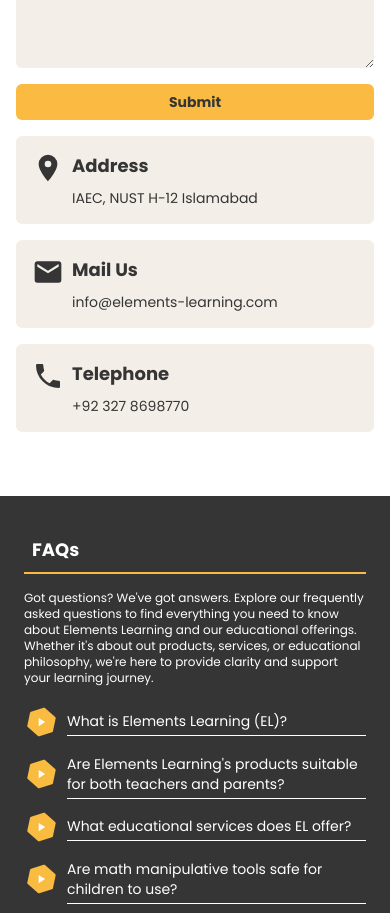
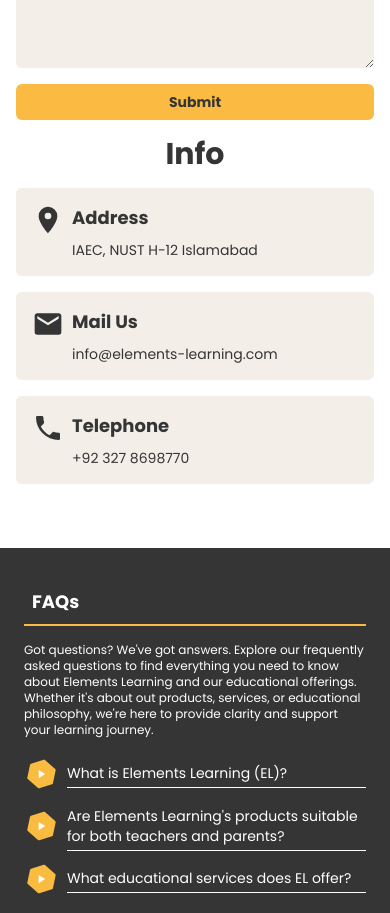
Before and after one commit to TahaShah141/elements-learning, a React (Vite) app: page /contact in a window 390 px wide. Shown: the part 1140-2053 px from the top of the page. Built offline with nearby package versions, Linux system fonts and the light colour scheme.

Commit message:
Add info heading to contactpage

```diff
--- a/src/Pages/ContactPage.jsx
+++ b/src/Pages/ContactPage.jsx
@@ -31,6 +31,7 @@
             <button className="bg-[#FBBA41] rounded-md p-2 sm:text-base text-sm sm:p-4 font-bold">Submit</button>
           </SlidingDiv>
           <SlidingDiv direction={"right"} className="flex-[1.5_0_0] flex flex-col gap-4">
+          <h1 className=" font-bold text-3xl text-center sm:hidden">Info</h1>
             <div className="flex gap-2 p-4 md:p-6 rounded-md bg-[#F3EEE8]">
               <svg xmlns="http://www.w3.org/2000/svg" className="size-8" viewBox="0 0 24 24"><title>map-marker</title><path d="M12,11.5A2.5,2.5 0 0,1 9.5,9A2.5,2.5 0 0,1 12,6.5A2.5,2.5 0 0,1 14.5,9A2.5,2.5 0 0,1 12,11.5M12,2A7,7 0 0,0 5,9C5,14.25 12,22 12,22C12,22 19,14.25 19,9A7,7 0 0,0 12,2Z" fill="currentColor"/></svg>
               <div className="flex flex-col gap-2">
```
